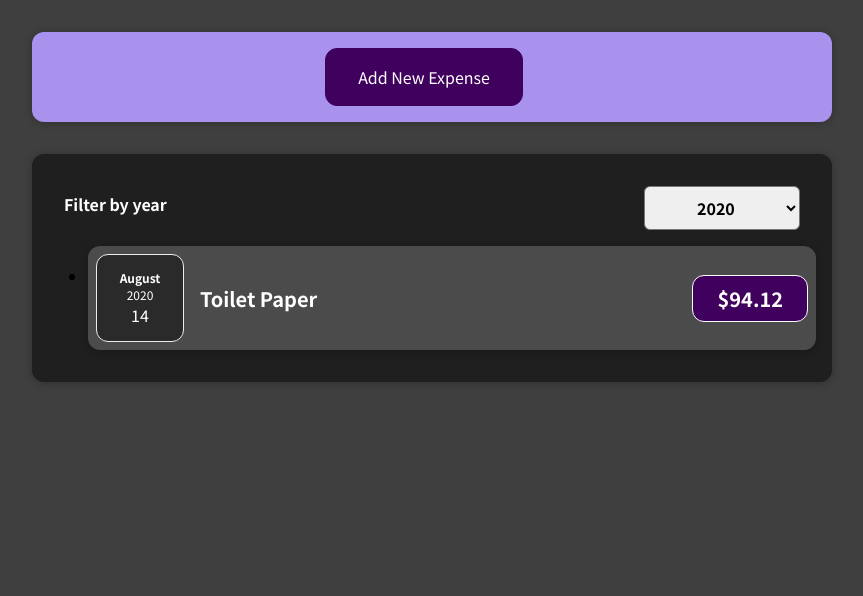
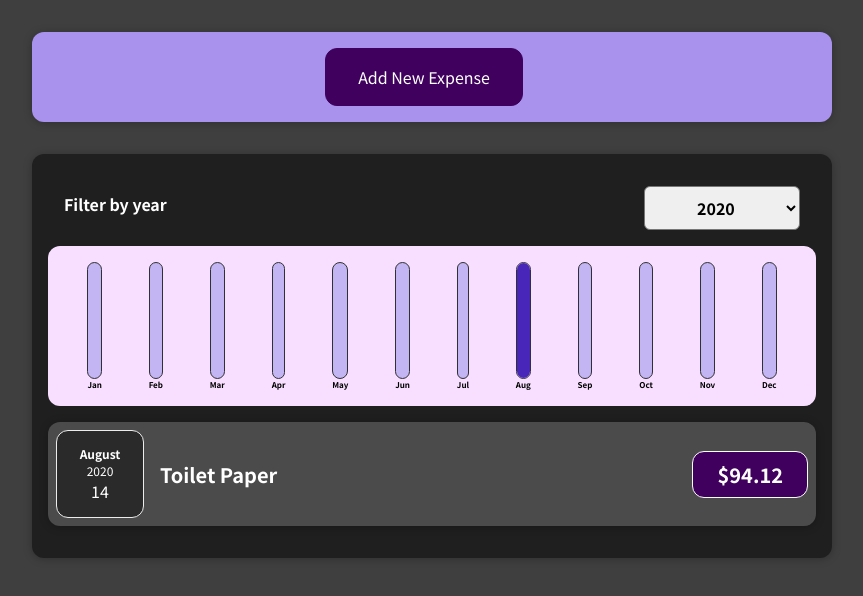
Before and after one commit to Ragnos89/complete-react-guide, a React (Create React App) app: page / in a window 1280 px wide. Shown: the top 596 px of the page, without its empty margins (208-1071 px from the left). Built offline with nearby package versions, Linux system fonts and the light colour scheme.

Commit message:
Course chapters 67-71

```diff
--- /dev/null
+++ b/src/components/Chart/Chart.css
@@ -0,0 +1,9 @@
+.chart {
+  padding: 1rem;
+  border-radius: 12px;
+  background-color: #f8dfff;
+  text-align: center;
+  display: flex;
+  justify-content: space-around;
+  height: 10rem;
+}
--- /dev/null
+++ b/src/components/Chart/Chart.js
@@ -0,0 +1,24 @@
+import React from "react";
+
+import ChartBar from "./ChartBar";
+import "./Chart.css";
+
+const Chart = (props) => {
+  const dataPointValues = props.dataPoints.map((dataPoint) => dataPoint.value);
+  const totalMaximum = Math.max(...dataPointValues);
+
+  return (
+    <div className="chart">
+      {props.dataPoints.map((dataPoint) => (
+        <ChartBar
+          key={dataPoint.label}
+          value={dataPoint.value}
+          maxValue={totalMaximum}
+          label={dataPoint.label}
+        />
+      ))}
+    </div>
+  );
+};
+
+export default Chart;
--- /dev/null
+++ b/src/components/Chart/ChartBar.css
@@ -0,0 +1,30 @@
+.chart-bar {
+  height: 100%;
+  display: flex;
+  flex-direction: column;
+  align-items: center;
+}
+
+.chart-bar__inner {
+  height: 100%;
+  width: 100%;
+  border: 1px solid #313131;
+  border-radius: 12px;
+  background-color: #c3b4f3;
+  overflow: hidden;
+  display: flex;
+  flex-direction: column;
+  justify-content: flex-end;
+}
+
+.chart-bar__fill {
+  background-color: #4826b9;
+  width: 100%;
+  transition: all 0.3s ease-out;
+}
+
+.chart-bar__label {
+  font-weight: bold;
+  font-size: 0.5rem;
+  text-align: center;
+}
--- /dev/null
+++ b/src/components/Chart/ChartBar.js
@@ -0,0 +1,25 @@
+import React from "react";
+
+import "./ChartBar.css";
+
+const ChartBar = (props) => {
+  let barFillHeight = "0%";
+
+  if (props.maxValue > 0) {
+    barFillHeight = Math.round((props.value / props.maxValue) * 100) + "%";
+  }
+
+  return (
+    <div className="chart-bar">
+      <div className="chart-bar__inner">
+        <div
+          className="chart-bar__fill"
+          style={{ height: barFillHeight }}
+        ></div>
+      </div>
+      <div className="chart-bar__label">{props.label}</div>
+    </div>
+  );
+};
+
+export default ChartBar;
--- a/src/components/Expenses/Expenses.js
+++ b/src/components/Expenses/Expenses.js
@@ -3,6 +3,7 @@
 import Card from "../UI/Card.js";
 import ExpensesFilter from "./ExpensesFilter";
 import ExpensesList from "./ExpensesList";
+import ExpensesChart from "./ExpensesChart";
 
 const Expenses = (props) => {
   const [filteredYear, setFilteredYear] = useState("2020");
@@ -19,6 +20,7 @@
           selected={filteredYear}
           onChangeFilter={filterChangeHandler}
         />
+        <ExpensesChart expenses={filteredExpenses} />
         <ExpensesList items={filteredExpenses} />
         {/* {filteredExpenses.length === 0 && <p>No expenses found</p>}
         {filteredExpenses.length > 0 &&
--- /dev/null
+++ b/src/components/Expenses/ExpensesChart.js
@@ -0,0 +1,25 @@
+import Chart from "../Chart/Chart";
+
+const ExpensesChart = (props) => {
+  const chartDataPoints = [
+    { label: "Jan", value: 0 },
+    { label: "Feb", value: 0 },
+    { label: "Mar", value: 0 },
+    { label: "Apr", value: 0 },
+    { label: "May", value: 0 },
+    { label: "Jun", value: 0 },
+    { label: "Jul", value: 0 },
+    { label: "Aug", value: 0 },
+    { label: "Sep", value: 0 },
+    { label: "Oct", value: 0 },
+    { label: "Nov", value: 0 },
+    { label: "Dec", value: 0 },
+  ];
+  for (const expense of props.expenses) {
+    const expenseMonth = expense.date.getMonth();
+    chartDataPoints[expenseMonth].value += expense.amount;
+  }
+  return <Chart dataPoints={chartDataPoints} />;
+};
+
+export default ExpensesChart;
--- a/src/components/Expenses/ExpensesList.js
+++ b/src/components/Expenses/ExpensesList.js
@@ -6,7 +6,7 @@
     return <h2 className="expenses-list__fallback">Found no expenses</h2>;
   }
   return (
-    <ul className="expense-list">
+    <ul className="expenses-list">
       {props.items.map((expense) => (
         <ExpenseItem
           key={expense.id}
--- a/src/components/NewExpense/ExpenseForm.js
+++ b/src/components/NewExpense/ExpenseForm.js
@@ -39,7 +39,7 @@
 
     const expenseData = {
       title: enteredTitle,
-      amount: enteredAmount,
+      amount: +enteredAmount,
       date: new Date(enteredDate),
     };
     props.onSaveExpenseData(expenseData);
```
